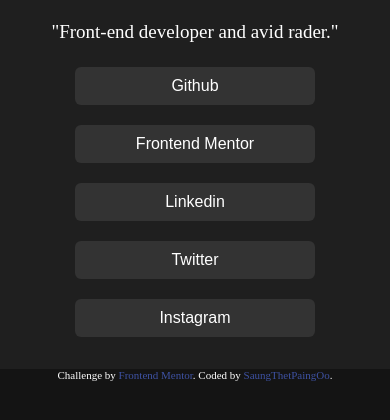
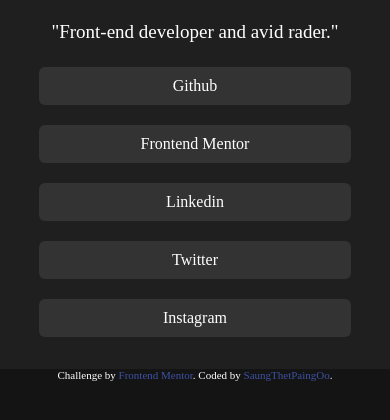
Before and after one commit to thetpyingoo44-stack/Social-links-profile-solution, a plain HTML site: page index.html in a window 390 px wide. Shown: the part 232-652 px from the top of the page. Drawn offline with Linux system fonts and the light colour scheme.

Commit message:
Add files via upload

```diff
--- a/index.html
+++ b/index.html
@@ -17,11 +17,11 @@
       <span>Londan, United Kingdam</span>
       <p class="card-content">"Front-end developer and avid rader."</p>
       <form>
-        <a href="https://github.com/"><button>Github</button></a>
-        <a href="https://www.frontendmentor.io/"><button>Frontend Mentor</button></a>
-        <a href="https://www.linkedin.com/"><button>Linkedin</button></a>
-        <a href="https://x.com/?lang=en"><button>Twitter</button></a>
-        <a href="https://www.instagram.com/"><button>Instagram</button></a>
+        <a href="https://github.com/" class="btn">Github</a>
+        <a href="https://www.frontendmentor.io/" class="btn">Frontend Mentor</a>
+        <a href="https://www.linkedin.com/" class="btn">Linkedin</a>
+        <a href="https://x.com/?lang=en" class="btn">Twitter</a>
+        <a href="https://www.instagram.com/" class="btn">Instagram</a>
 
       </form>
     </div>
--- a/style.css
+++ b/style.css
@@ -48,8 +48,9 @@ form{
     flex-direction: column;
     justify-content: center;
     align-items: center;
+    width: 100%;
 }
-button{
+.btn{
     width: 18.75rem;
     padding: 0.625rem 0;
     margin-bottom: 1.25rem;
@@ -58,6 +59,7 @@ button{
     border: none;
     background-color: hsl(0, 0%, 20%);
     color: #fff;
+    text-align: center;
 }
 .attribution { font-size: 0.6875rem; text-align: center;
 color: #fff;}
@@ -69,8 +71,8 @@ color: #fff;}
         padding: 0.7rem;
         border-radius: 0;
     }
-    button{
-        width: 15rem;
+    .btn{
+        width: 85%;
     }
 
 }
```
